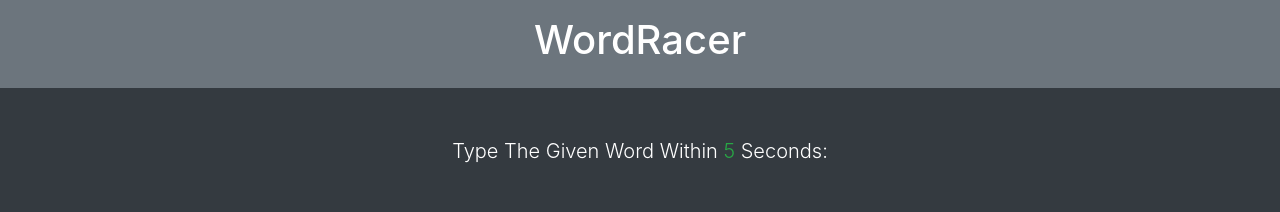
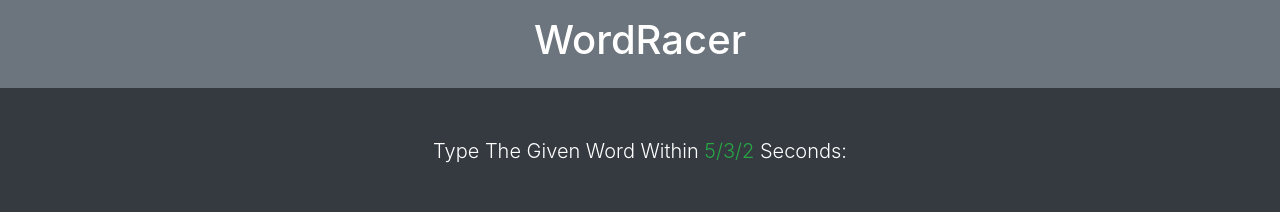
Before and after one commit to JacobTener/Word-Racer, a website: page public/index.html in a window 1280 px wide. Shown: the top 212 px of the page. Drawn offline with nearby package versions, Linux system fonts and the light colour scheme; no server answers.

Commit message:
ui/readme changes

```diff
--- a/public/index.html
+++ b/public/index.html
@@ -23,7 +23,7 @@
         <div class="col-md-6 mx-auto">
           <p class="lead">
             Type The Given Word Within
-            <span class="text-success" id="seconds">5</span> Seconds:
+            <span class="text-success" id="seconds">5/3/2</span> Seconds:
           </p>
           <h2 class="display-2 mb-5" id="current-word"></h2>
           <div class="dropdown">
```
Also changed, not shown: README.md.
